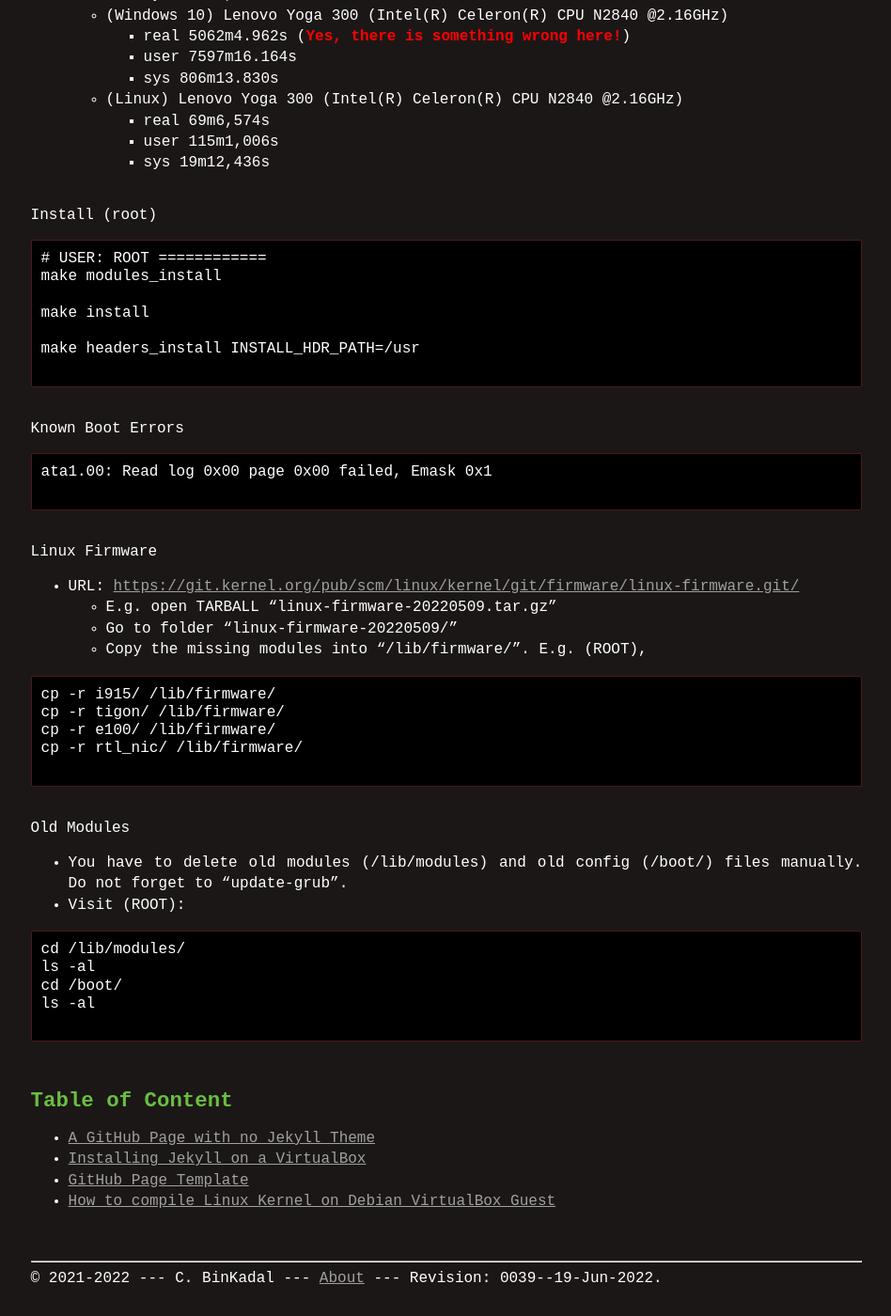
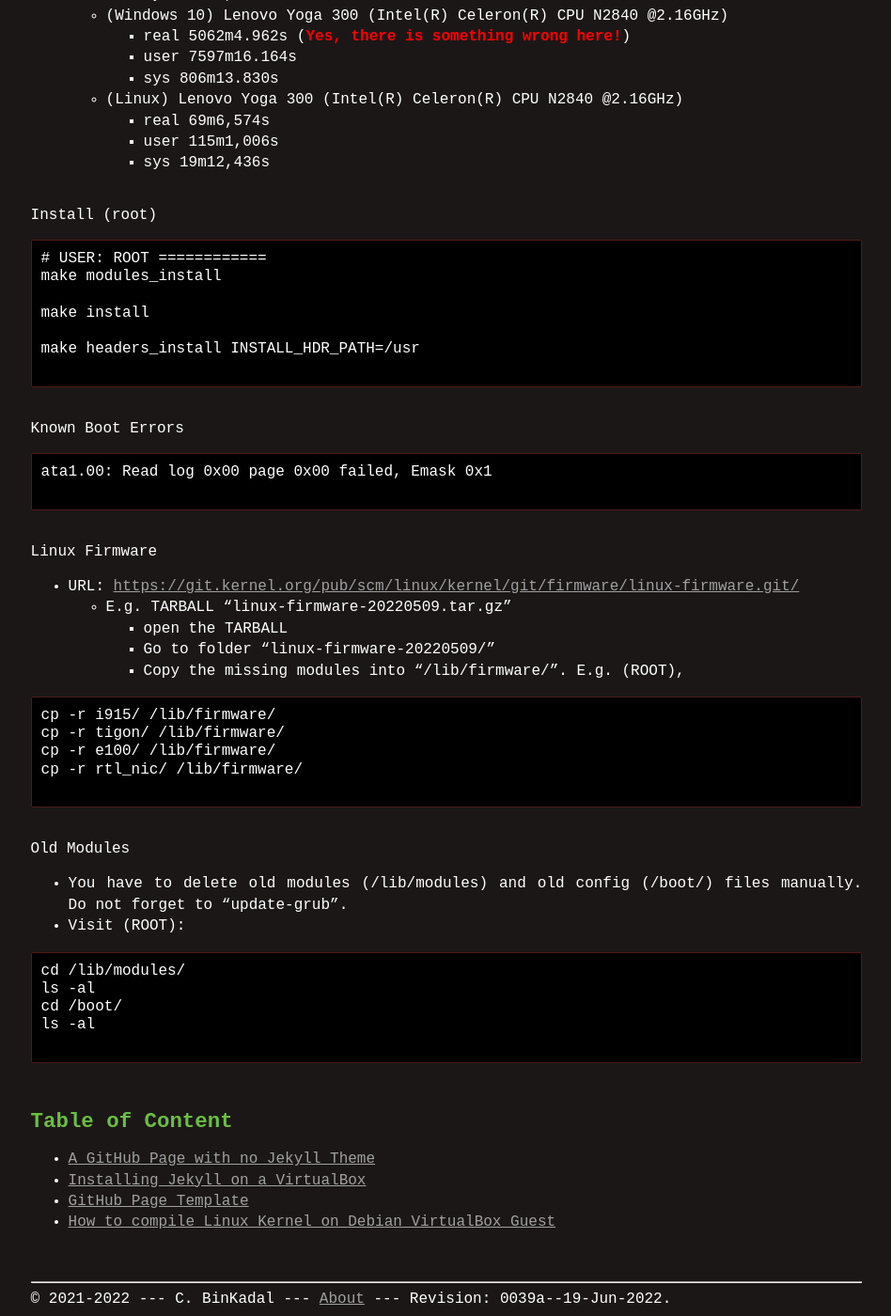
Before and after one commit to yforku/doit, a Jekyll site: the page built from 007.md, in a window 1280 px wide and 1400 px high, scrolled down 2993 px. Shown: the whole window at 94% size, without its empty margins (165-1113 px from the left). Built offline with Jekyll 4.4.1, drawn with Linux system fonts in a browser that asks for light colours; before the commit the page ends 4371 px from its top, so only the background shows below that.

Commit message:
modified:   007.pmd

````diff
--- a/007.md
+++ b/007.md
@@ -185,9 +185,10 @@ ata1.00: Read log 0x00 page 0x00 failed, Emask 0x1
 <br id="idx12">
 Linux Firmware
 * URL: <https://git.kernel.org/pub/scm/linux/kernel/git/firmware/linux-firmware.git/>
-  * E.g. open TARBALL "linux-firmware-20220509.tar.gz"
-  * Go to folder "linux-firmware-20220509/"
-  * Copy the missing modules into "/lib/firmware/". E.g. (ROOT),
+  * E.g. TARBALL "linux-firmware-20220509.tar.gz"
+    * open the TARBALL
+    * Go to folder "linux-firmware-20220509/"
+    * Copy the missing modules into "/lib/firmware/". E.g. (ROOT),
 
 ```
 cp -r i915/ /lib/firmware/
--- a/_config.yml
+++ b/_config.yml
@@ -1,4 +1,4 @@
-version:          "0039--19-Jun-2022"
+version:          "0039a--19-Jun-2022"
 copyright:        "2021-2022"
 title:            "This Is How Me Do It!"
 author:           "C. BinKadal"
````
Also changed, not shown: 004.md (+1 -1 lines), 1 other file.
